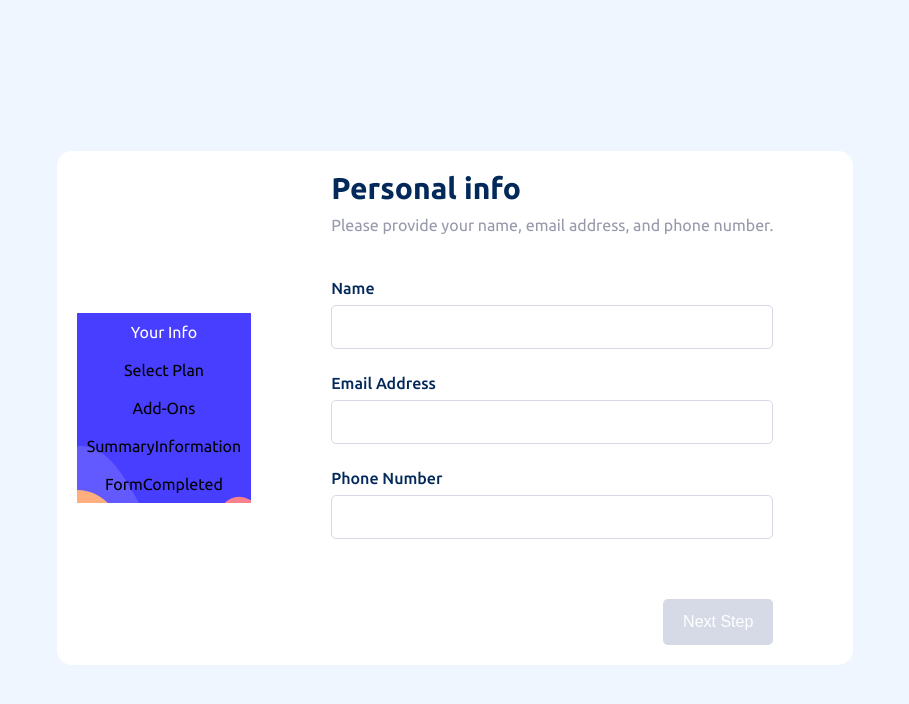
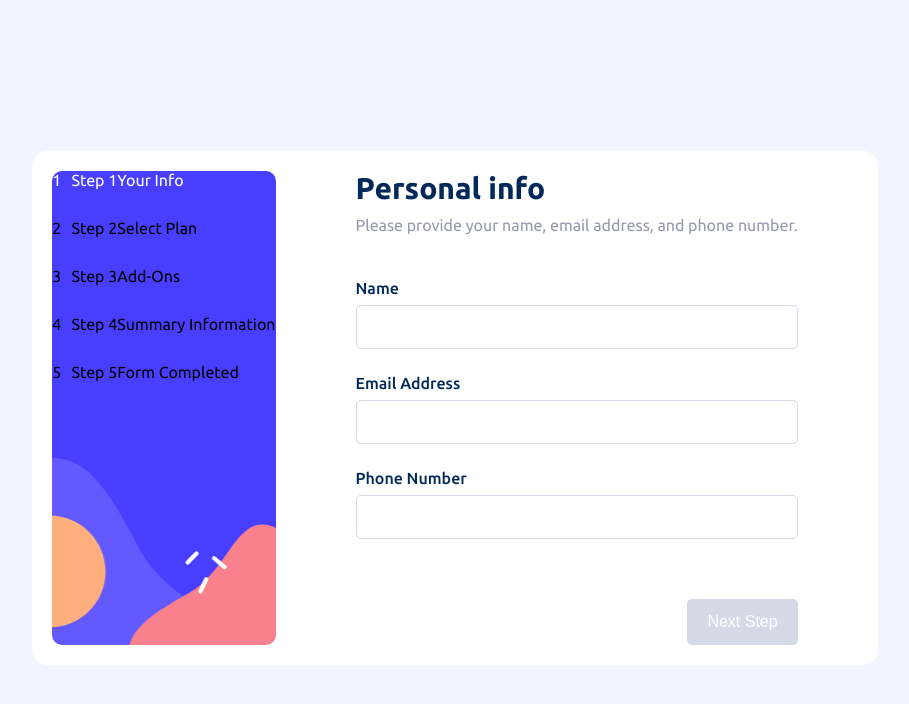
Before and after one commit to mehmetbacik/multi-step-form, a Vue app: page / in a window 1280 px wide. Shown: the top 704 px of the page, without its empty margins (185-1094 px from the left). Built offline with nearby package versions, Linux system fonts and the light colour scheme.

Commit message:
Update
Updated for FormMain.

```diff
--- a/src/assets/css/styles.css
+++ b/src/assets/css/styles.css
@@ -19,7 +19,6 @@ body {
 /*FormMain*/
 #app .form-content {
   display: flex;
-  align-items: center;
   gap: 20px;
   background-color: var(--white);
   border-radius: 15px;
@@ -126,6 +125,29 @@ body {
 }
 /*YourInfo*/
 
+/*ProgressBar*/
+.progress-bar {
+  display: flex;
+  flex-direction: column;
+  gap: 30px;
+  background-image: url(../image/bg-sidebar-desktop.svg);
+  background-position: center;
+  background-size: cover;
+  background-repeat: no-repeat;
+  border-radius: 10px;
+}
+
+.progress-bar .steps {
+  text-align: center;
+  display: flex;
+  align-items: center;
+  gap: 10px;
+}
+
+.progress-bar .steps.active {
+  color: white;
+}
+/*ProgressBar*/
 
 
 
@@ -137,28 +159,6 @@ body {
 
 
 
-/*ProgressBar*/
-.progress-bar {
-  display: flex;
-  flex-direction: column;
-  background-image: url(../image/bg-sidebar-desktop.svg);
-  background-position: center;
-  background-size: cover;
-  background-repeat: no-repeat;
-}
-
-.progress-bar div {
-  flex: 1;
-  text-align: center;
-  padding: 10px;
-  /*background-color: #eee;*/
-}
-
-.progress-bar div.active {
-  /*background-color: #4caf50;*/
-  color: white;
-}
-/*ProgressBar*/
 
 
 
--- a/src/components/FormMain.vue
+++ b/src/components/FormMain.vue
@@ -1,12 +1,18 @@
 <template>
   <div class="form-content">
     <div class="progress-bar">
-      <div
+      <div class="steps"
         v-for="(step, index) in steps"
         :key="index"
         :class="{ active: index + 1 === currentStep }"
       >
-        {{ step }}
+        <div class="step-number">
+          {{ step.number }}
+        </div>
+        <div class="step-headline">
+          <span class="step-label">{{ step.label }}</span>
+          <span class="step-title">{{ step.title }}</span>
+        </div>
       </div>
     </div>
     <div class="content">
@@ -31,11 +37,11 @@ export default {
     return {
       currentStep: 1,
       steps: [
-        "Your Info",
-        "Select Plan",
-        "Add-Ons",
-        "SummaryInformation",
-        "FormCompleted",
+        { number: 1, label: "Step 1", title: "Your Info" },
+        { number: 2, label: "Step 2", title: "Select Plan" },
+        { number: 3, label: "Step 3", title: "Add-Ons" },
+        { number: 4, label: "Step 4", title: "Summary Information" },
+        { number: 5, label: "Step 5", title: "Form Completed" },
       ],
     };
   },
```
